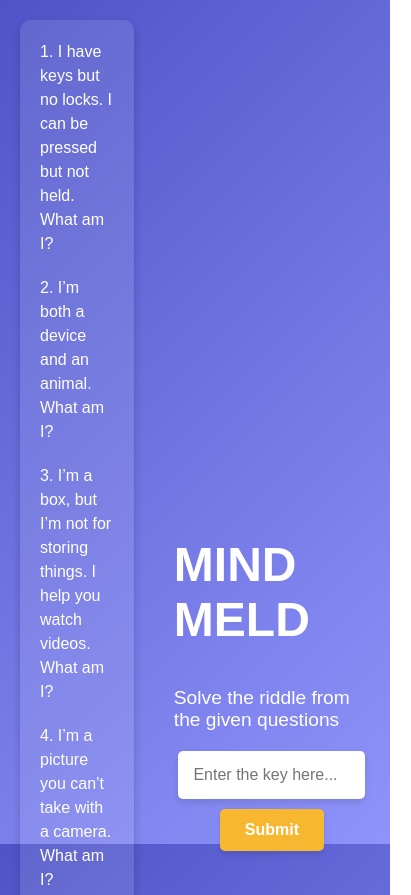
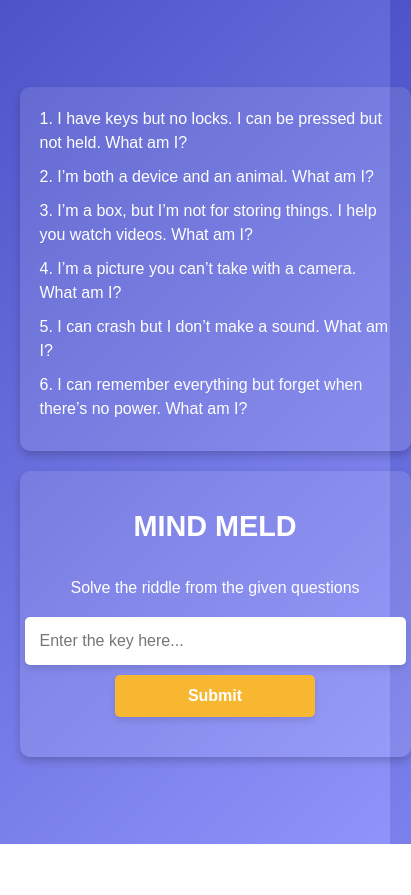
Before and after one commit to dhanuvagman006/mindmeld, a plain HTML site: page index.html in a window 390 px wide. Shown: the top 895 px of the page, 411 px wide, since content can reach past the window. After the commit the page ends 844 px from the top, so only its background shows below. Drawn offline with Linux system fonts and the light colour scheme; a web font is replaced by a local one.

Commit message:
Update index.html

```diff
--- a/index.html
+++ b/index.html
@@ -13,70 +13,76 @@
             background: linear-gradient(135deg, #4e54c8, #8f94fb);
             color: #fff;
             display: flex;
+            justify-content: center;
+            align-items: center;
             height: 100vh;
-            flex-wrap: wrap;
         }
 
         .container {
+            width: 90%;
+            max-width: 1200px;
             display: flex;
-            width: 100%;
             flex-wrap: wrap;
+            gap: 20px;
+        }
+
+        .left, .right {
+            flex: 1;
+            min-width: 280px;
+            background-color: rgba(255, 255, 255, 0.1);
+            border-radius: 10px;
+            padding: 20px;
+            box-shadow: 0 4px 8px rgba(0, 0, 0, 0.2);
         }
 
         .left {
-            flex: 1;
-            max-width: 300px;
-            padding: 20px;
-            background-color: rgba(255, 255, 255, 0.1);
-            border-radius: 10px;
-            margin: 20px;
-            box-shadow: 0 4px 8px rgba(0, 0, 0, 0.2);
+            flex: 2;
+        }
+
+        .right {
+            display: flex;
+            flex-direction: column;
+            align-items: center;
         }
 
         .riddle {
-            margin-bottom: 20px;
+            margin-bottom: 10px;
             font-size: 1rem;
             line-height: 1.5;
         }
 
-        .right {
-            flex: 3;
-            padding: 20px;
-            display: flex;
-            flex-direction: column;
-            justify-content: center;
-            align-items: center;
-        }
-
         h1 {
-            font-size: 3rem;
+            font-size: 2rem;
             font-weight: 600;
             margin-bottom: 20px;
         }
 
         p {
-            font-size: 1.2rem;
+            font-size: 1.1rem;
             margin-bottom: 20px;
+            text-align: center;
         }
 
         input[type="text"] {
+            width: 100%;
+            max-width: 400px;
             padding: 15px;
             font-size: 1rem;
             border: none;
             border-radius: 5px;
-            width: 80%;
-            max-width: 350px;
             box-shadow: 0 4px 6px rgba(0, 0, 0, 0.1);
+            margin-bottom: 10px;
         }
 
         button {
+            width: 100%;
+            max-width: 200px;
             background: #f7b731;
             color: #fff;
             border: none;
             padding: 12px 25px;
             font-size: 1rem;
             font-weight: 600;
-            margin-top: 10px;
             border-radius: 5px;
             cursor: pointer;
             transition: background 0.3s ease;
@@ -89,8 +95,9 @@
 
         .message {
             margin-top: 20px;
-            font-size: 1.2rem;
+            font-size: 1.1rem;
             font-weight: bold;
+            text-align: center;
         }
 
         .message.success {
@@ -111,6 +118,26 @@
             height: 200px;
             border-radius: 10px;
             box-shadow: 0 4px 8px rgba(0, 0, 0, 0.2);
+        }
+
+        /* Responsive Design */
+        @media (max-width: 768px) {
+            .container {
+                flex-direction: column;
+                align-items: center;
+            }
+
+            .left, .right {
+                width: 100%;
+            }
+
+            h1 {
+                font-size: 1.8rem;
+            }
+
+            p {
+                font-size: 1rem;
+            }
         }
     </style>
 </head>
```
